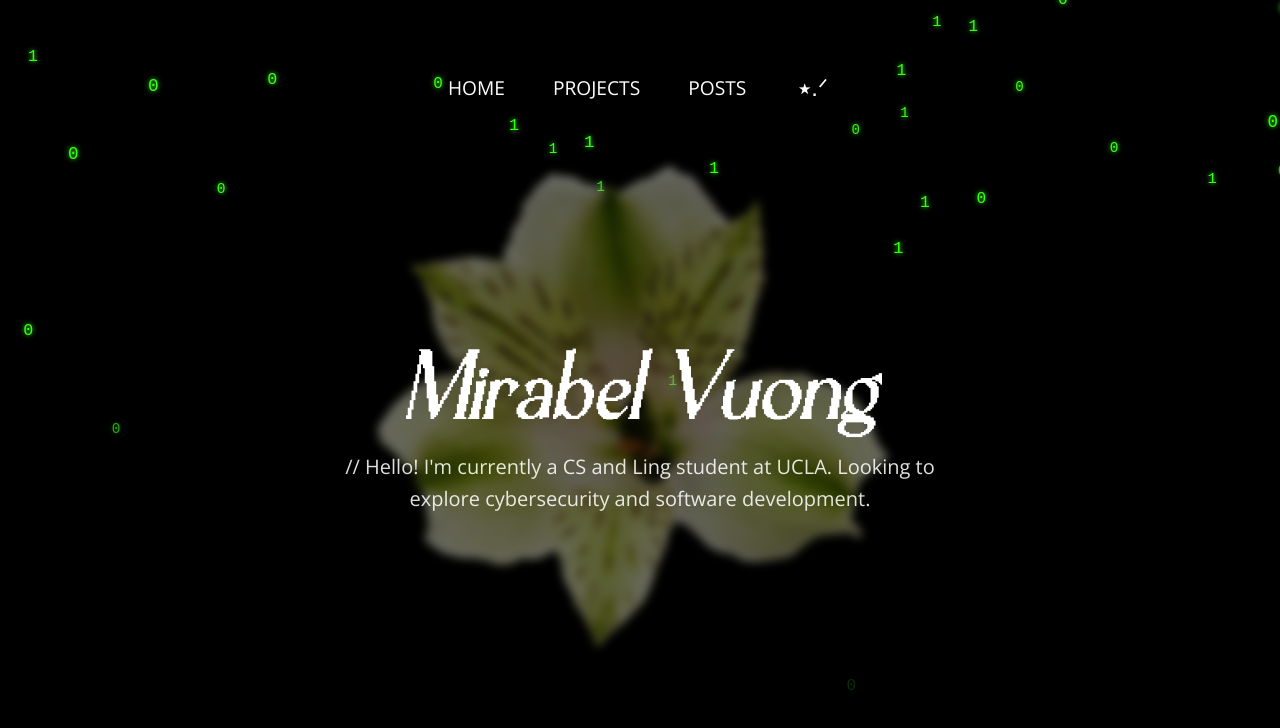
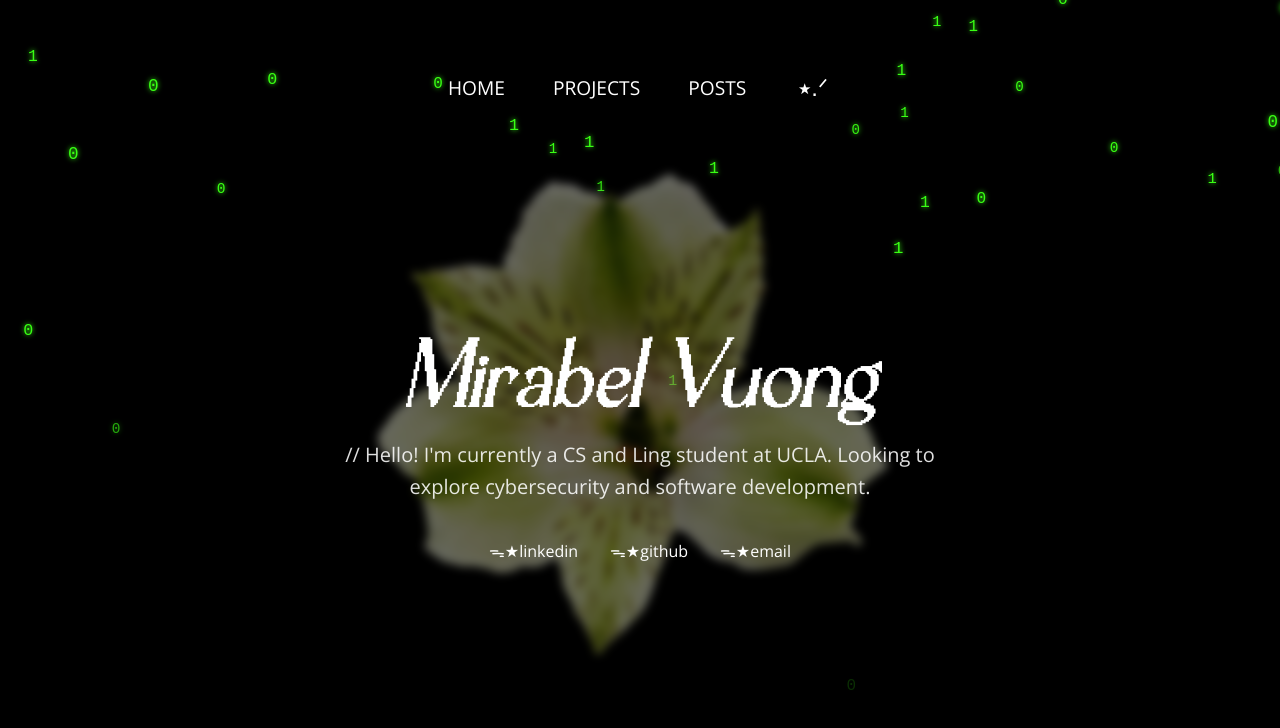
Before and after one commit to miravuong/miravuong.github.io, a React (Vite) app: page / in a window 1280 px wide. Shown: the top 728 px of the page. Built offline with nearby package versions, Linux system fonts and the light colour scheme.

Commit message:
Added socials

```diff
--- a/src/components/Home.css
+++ b/src/components/Home.css
@@ -12,7 +12,29 @@
     max-width: 600px;
     line-height: 1.6;
     margin-top: -0.5rem;
-    /* move it up slightly */
+}
+
+.social-links {
+    display: flex;
+    justify-content: center;
+    gap: 2rem;
+    margin-top: 1rem;
+    font-family: 'Open Sans', sans-serif;
+    color: white;
+}
+
+.social-links a {
+    display: flex;
+    align-items: center;
+    text-decoration: none;
+    color: inherit;
+    font-size: 1rem;
+    transition: color 0.2s ease;
+}
+
+.social-links a:hover {
+    color: transparent;
+    text-shadow: 0 0 5px rgba(0, 0, 0, 0.5);
 }
 
 .background-flower {
@@ -31,7 +53,7 @@
 }
 
 .page-container {
-    height: calc(100vh - 32vh);
+    height: calc(100vh - 30vh);
     display: flex;
     justify-content: center;
     align-items: center;
--- a/src/components/Home.jsx
+++ b/src/components/Home.jsx
@@ -13,6 +13,17 @@
                 // Hello! I'm currently a CS and Ling student at UCLA. Looking
                     to explore cybersecurity and software development.
                 </p>
+                <div className="social-links">
+                    <a href="https://linkedin.com/in/mirabel-vuong-a36473364" target="_blank" rel="noopener noreferrer">
+                        ᯓ★linkedin
+                    </a>
+                    <a href="https://github.com/miravuong" target="_blank" rel="noopener noreferrer">
+                        ᯓ★github
+                    </a>
+                    <a href="mailto:vuongmirabel@gmail.com">
+                        ᯓ★email
+                    </a>
+                </div>
             </div>
         </div>
 
```
